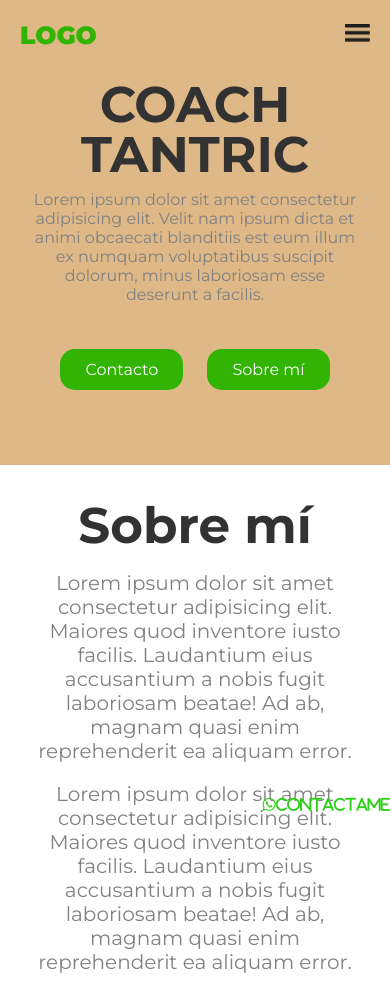
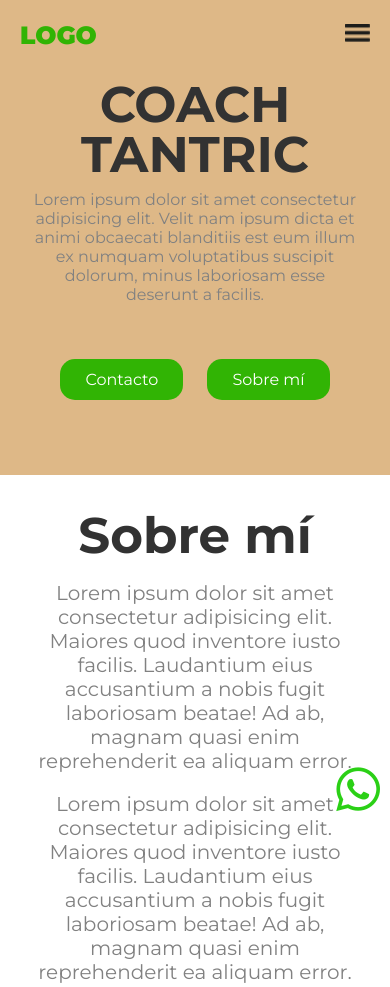
Before and after one commit to Neovieri/CoachTantricRepo, a plain HTML site: page index.html in a window 390 px wide. Shown: the top 987 px of the page. Drawn offline with nearby package versions, Linux system fonts and the light colour scheme.

Commit message:
Modificación icono de whatsapp

```diff
--- a/estilos.css
+++ b/estilos.css
@@ -304,14 +304,14 @@ body{
 #whatsapp {
 
 position: fixed;
-right: 0;
+right: 10px;
 bottom: 30px;
 
 }
 
 #whatsapp a{
 
-    font-size: 15px;
+    font-size: 50px;
 }
 
 .reservas{
@@ -419,6 +419,11 @@ bottom: 30px;
         width: 100%;
     }
 
+    .boton1{
+
+        margin-top: 10px;
+    }
+
     .about{
         padding: 30px;
         flex-direction: column;
--- a/index.html
+++ b/index.html
@@ -196,7 +196,7 @@
 
     <div id="whatsapp">
 
-    <a href class="fa-brands fa-whatsapp" style="color: #2bd016;">Contactame</a>
+    <a href class="fa-brands fa-whatsapp" style="color: #2bd016;"></a>
 
     </div>
 
```
